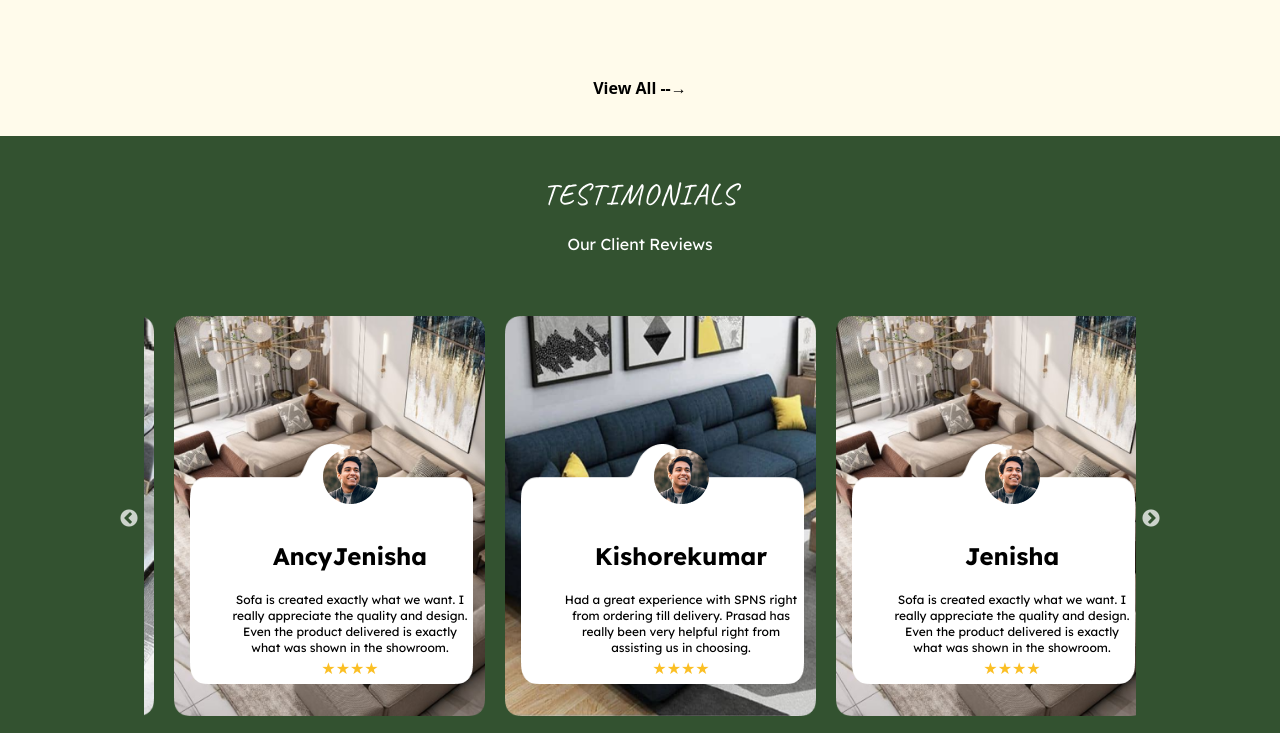
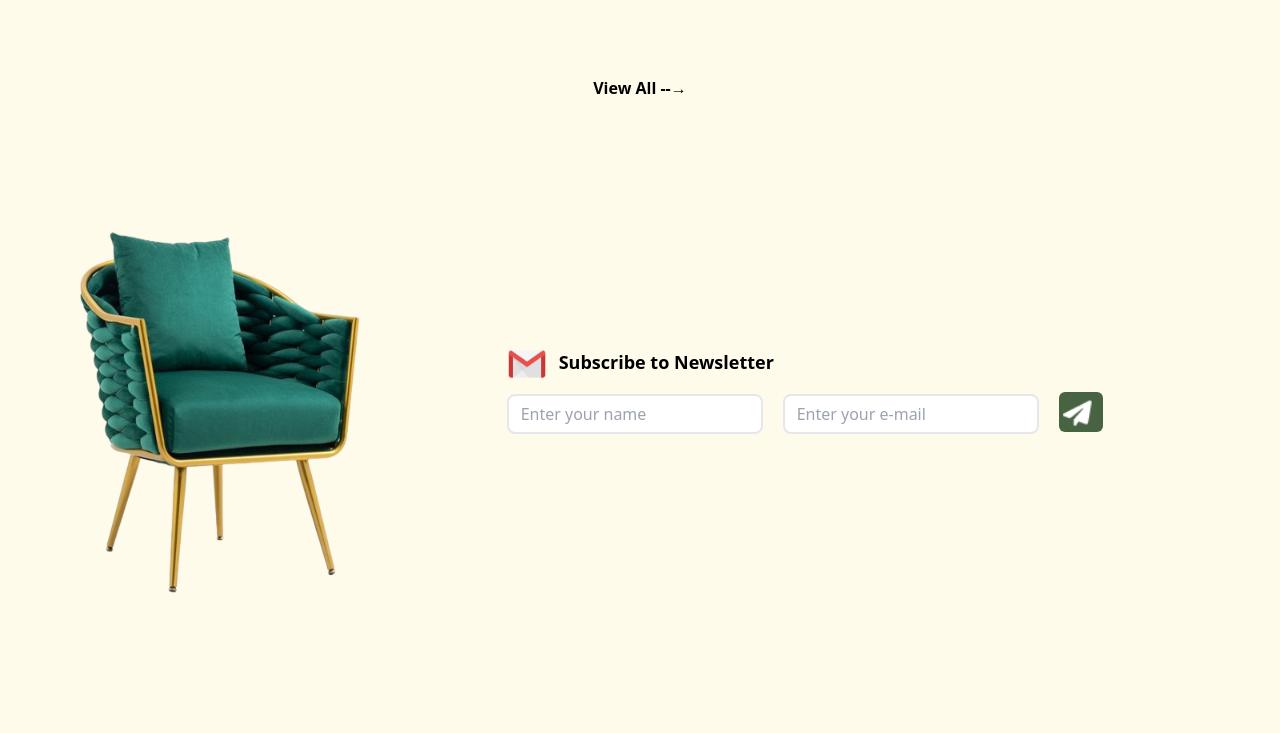
Before and after one commit to anvijayakumar/Furniture-website, a React (Vite) app: page / in a window 1280 px wide. Shown: the part 4080-4813 px from the top of the page. Built offline with nearby package versions, Linux system fonts and the light colour scheme.

Commit message:
Update Home.jsx

```diff
--- a/src/components/Home.jsx
+++ b/src/components/Home.jsx
@@ -24,7 +24,6 @@ import c3 from "../assets/product-3.png";
 import c4 from "../assets/schair.png";
 import mail from "../assets/gmail.png";
 import send from "../assets/paper-plane.png";
-import Testimonials from "./Testimonials";
 
 const Home = () => {
   return (
@@ -425,7 +424,6 @@ const Home = () => {
         </div>
       </div>
 
-      <Testimonials />
 
       <div className="md:flex flex-none lg:flex bg-amber-50 w-100% h-[500px] md:h-96 lg:w-100% lg:h-[600px]">
         <div className="lg:w-1/3">
```
